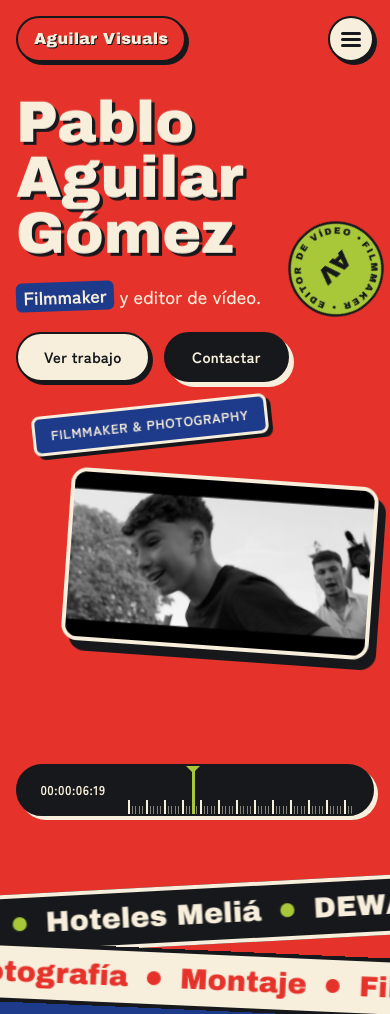
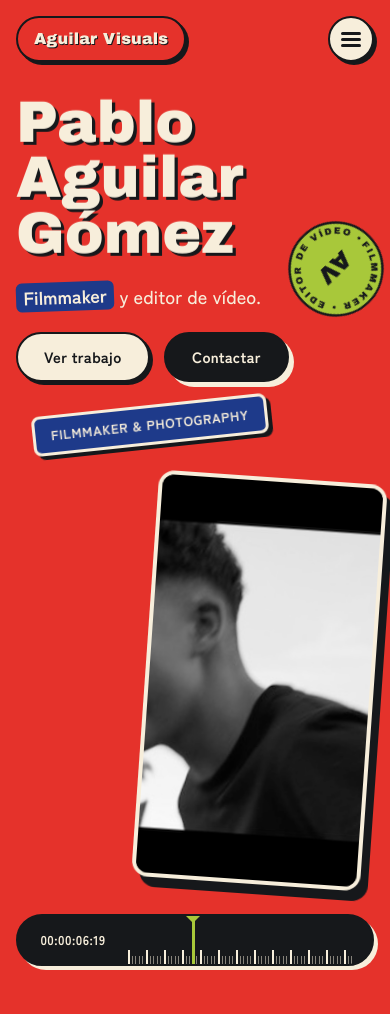
Before and after one commit to pabloaguilargom/AguilarVisuals, a plain HTML site: page index.html in a window 390 px wide. Shown: the top 1014 px of the page. Drawn offline with Linux system fonts and the light colour scheme; a web font is replaced by a local one.

Commit message:
Hero reel: vertical 9:16 card on phones, iOS autoplay fixes
Co-Authored-By: Claude Sonnet 5.5 <noreply@anthropic.com>

```diff
--- a/main.js
+++ b/main.js
@@ -71,7 +71,7 @@
     // through Wildwoods. A couple of clients' opening seconds are a static
     // title card, so start a little into the clip rather than at 0.
     // Phones get 9:16 clips (smaller, no wasted pixels); everything else 16:9.
-    var portrait = window.matchMedia("(max-width: 720px)").matches;
+    var portrait = window.matchMedia("(max-width: 859px)").matches;
     var clips = data.clients
       .map(function (c) {
         var first = c.projects && c.projects[0];
@@ -98,6 +98,10 @@
       v.playsInline = true;
       v.setAttribute("playsinline", "");
       v.setAttribute("webkit-playsinline", "");
+      // iOS Safari only honours autoplay with the muted *attribute* present
+      v.setAttribute("muted", "");
+      v.setAttribute("autoplay", "");
+      v.disablePictureInPicture = true;
       v.preload = "auto";
       reel.appendChild(v);
       return v;
@@ -147,6 +151,15 @@
 
     // If a clip is slow to load (big file, slow connection), don't just
     // sit on a black layer — the fallback poster is still showing underneath.
+    // iOS Low Power Mode blocks autoplay until the first touch: retry then.
+    var unlock = function () {
+      var p = active.play();
+      if (p && p.catch) p.catch(function () {});
+    };
+    ["touchstart", "pointerdown", "scroll"].forEach(function (ev) {
+      document.addEventListener(ev, unlock, { once: true, passive: true });
+    });
+
     document.addEventListener("visibilitychange", function () {
       if (document.hidden) {
         clearTimeout(swapTimer);
--- a/styles.css
+++ b/styles.css
@@ -211,7 +211,7 @@ em { font-style: normal; }
 @media (max-width: 859px) {
   .hero { padding-bottom: 110px; }
   .hero-title { font-size: clamp(3rem, 15vw, 6rem); }
-  .hero-reel { position: relative; order: 3; right: auto; bottom: auto; width: min(86%, 440px); margin: 2rem 0 0 auto; align-self: flex-end; z-index: 3; }
+  .hero-reel { position: relative; order: 3; right: auto; bottom: auto; width: min(64%, 300px); aspect-ratio: 9 / 16; margin: 2rem 0 0 auto; align-self: flex-end; z-index: 3; }
   .hero-tag { right: auto; left: var(--margem); bottom: auto; position: relative; order: 2; align-self: flex-start; margin-top: 1.4rem; }
   .hero-sello { left: auto; right: 6px; bottom: auto; top: calc(var(--nav-h) + 2vh + 34vw); width: 96px; }
   .hero-timecode { width: 110px; font-size: .8rem; }
```
